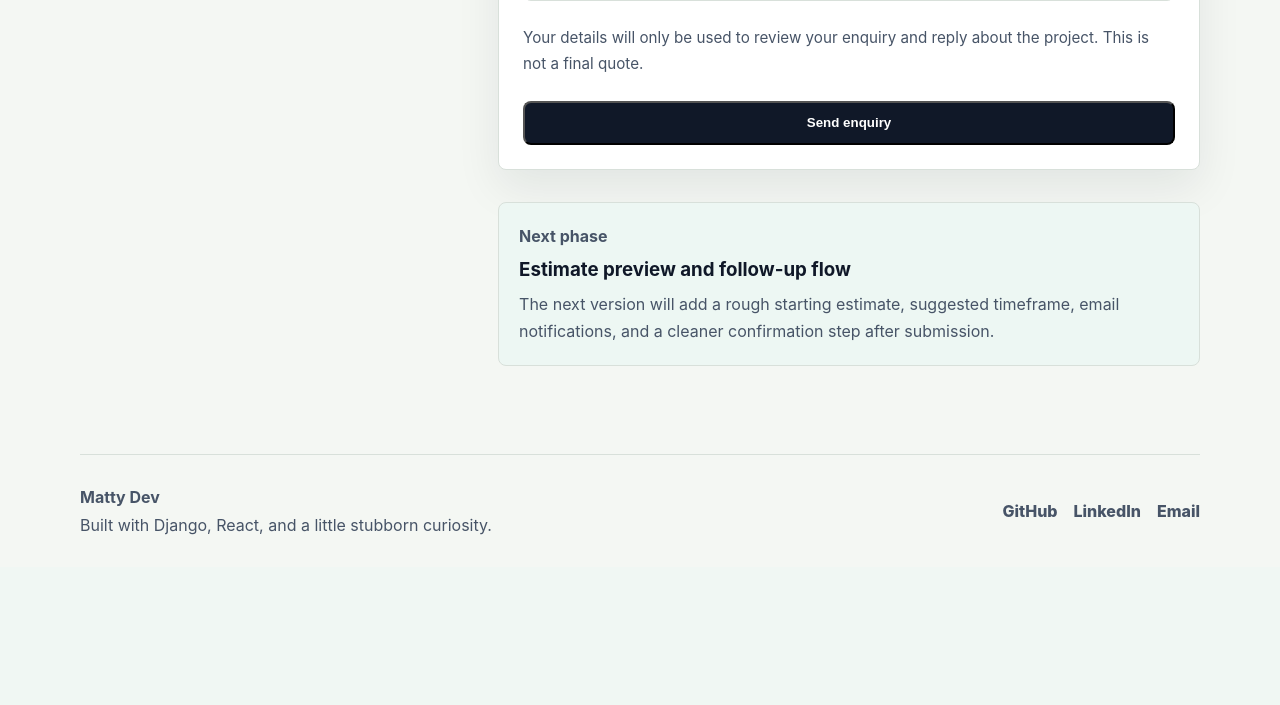
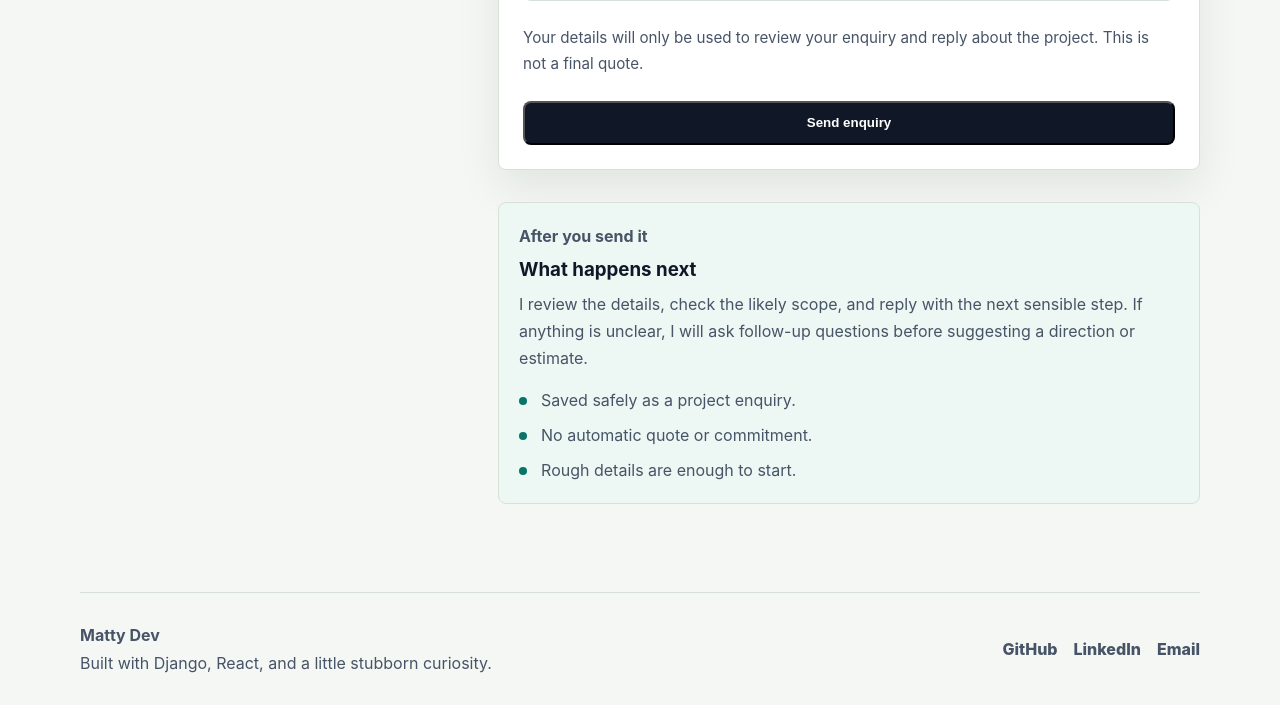
Before and after one commit to mattywebdev/portfolio, a Django app: page /start-project/ in a window 1280 px wide. Shown: the part 3116-3821 px from the top of the page. Before the commit the page ends 3651 px from the top, so only its background shows below. Run offline with Django 5.2, Linux system fonts and the light colour scheme.

Commit message:
Improve start project form guidance

```diff
--- a/portfolio/static/portfolio/css/styles.css
+++ b/portfolio/static/portfolio/css/styles.css
@@ -961,6 +961,32 @@ h1 {
     max-width: none;
 }
 
+.next-step-list {
+    display: grid;
+    gap: 10px;
+    margin: 16px 0 0;
+    padding: 0;
+    list-style: none;
+}
+
+.next-step-list li {
+    position: relative;
+    padding-left: 22px;
+    color: var(--muted);
+    line-height: 1.55;
+}
+
+.next-step-list li::before {
+    content: "";
+    position: absolute;
+    left: 0;
+    top: 0.55em;
+    width: 8px;
+    height: 8px;
+    border-radius: 999px;
+    background: var(--accent);
+}
+
 .site-footer {
     width: min(1120px, calc(100% - 32px));
     margin: 0 auto;
--- a/portfolio/templates/portfolio/start_project.html
+++ b/portfolio/templates/portfolio/start_project.html
@@ -222,12 +222,18 @@
         </form>
 
         <aside class="next-phase-note">
-            <p class="eyebrow">Next phase</p>
-            <h3>Estimate preview and follow-up flow</h3>
+            <p class="eyebrow">After you send it</p>
+            <h3>What happens next</h3>
             <p>
-                The next version will add a rough starting estimate, suggested timeframe,
-                email notifications, and a cleaner confirmation step after submission.
+                I review the details, check the likely scope, and reply with the next
+                sensible step. If anything is unclear, I will ask follow-up questions
+                before suggesting a direction or estimate.
             </p>
+            <ul class="next-step-list">
+                <li>Saved safely as a project enquiry.</li>
+                <li>No automatic quote or commitment.</li>
+                <li>Rough details are enough to start.</li>
+            </ul>
         </aside>
     </section>
 </main>
```
